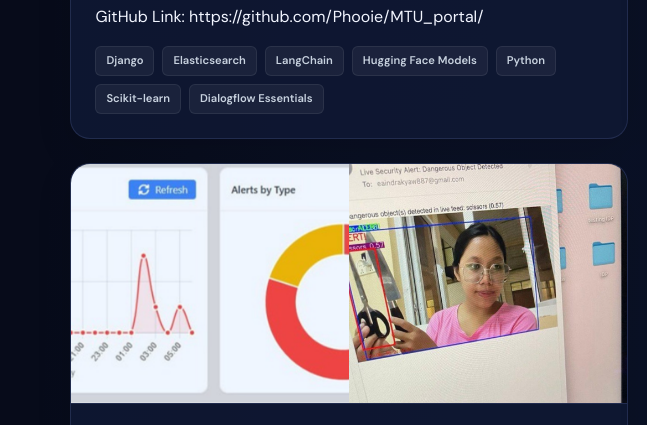
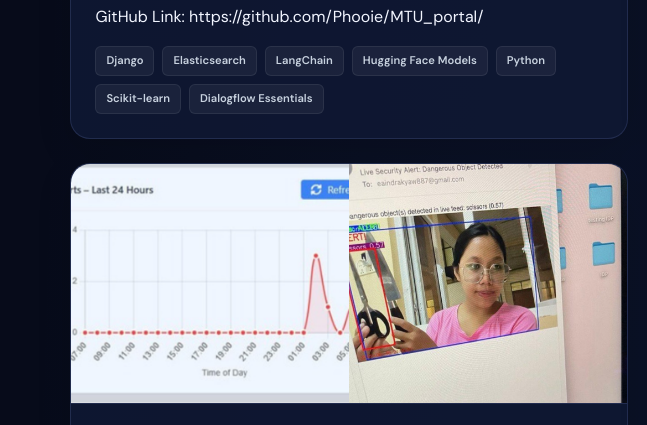
Before and after one commit to Phooie/Portfolio, a plain HTML site: page index.html in a window 1280 px wide. Shown: the part 5028-5453 px from the top of the page, 0-647 px from the left. Drawn offline with Linux system fonts and the light colour scheme.

Commit message:
picChange

```diff
--- a/index.html
+++ b/index.html
@@ -223,7 +223,7 @@
 
         <!-- 9. Smart Campus Safety and Alert System -->
         <div class="project-card">
-            <img src="media\campus1.png" alt="Alert_percentages">
+            <img src="media\campus3.png" alt="Alert_percentages">
             <img src="media\campus2.png" alt="Threat_detection">
             <!-- <video width="400" controls>
                     <source src="demo\mtu.mp4" type="video/mp4">
```
Also changed, not shown: media/campus3.png (added).
